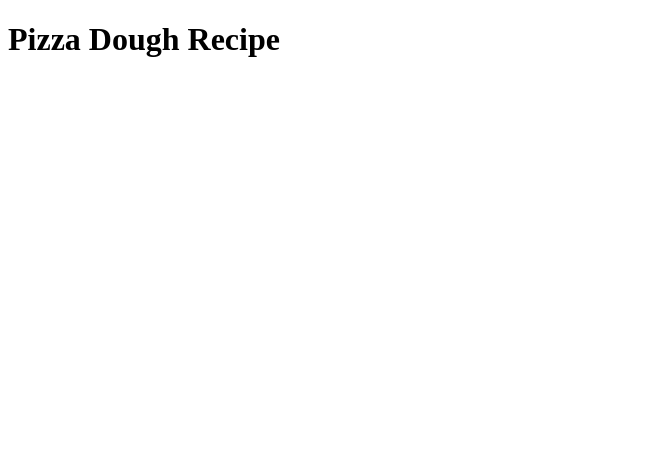
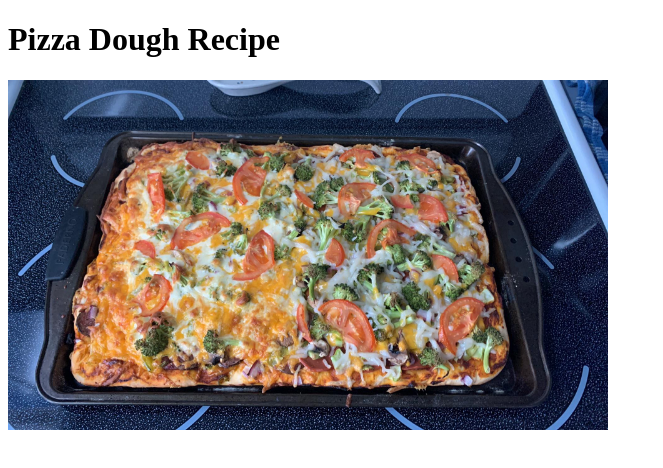
Before and after one commit to DarrenMycroft/odin-recipes, a plain HTML site: page recipes/pizza-dough.html in a window 1280 px wide. Shown: the whole page, without its empty margins (0-663 px from the left). Drawn offline with Linux system fonts and the light colour scheme.

Commit message:
Add: Image of pizza to page

```diff
--- a/recipes/pizza-dough.html
+++ b/recipes/pizza-dough.html
@@ -8,5 +8,10 @@
     </head>
     <body>
         <h1>Pizza Dough Recipe</h1>
+        <!-- Original image file was to large for page, since I haven't created the CSS file for this project yet I had to hard code the image size inside the image tag to an appropriate size. Will likely change this later -->
+        <img src="../img/pizza-pic.jpg"
+        alt="Picture of a cooked pizza in a square pan"
+        width="600"
+        height="350">
     </body>
 </html>
```
